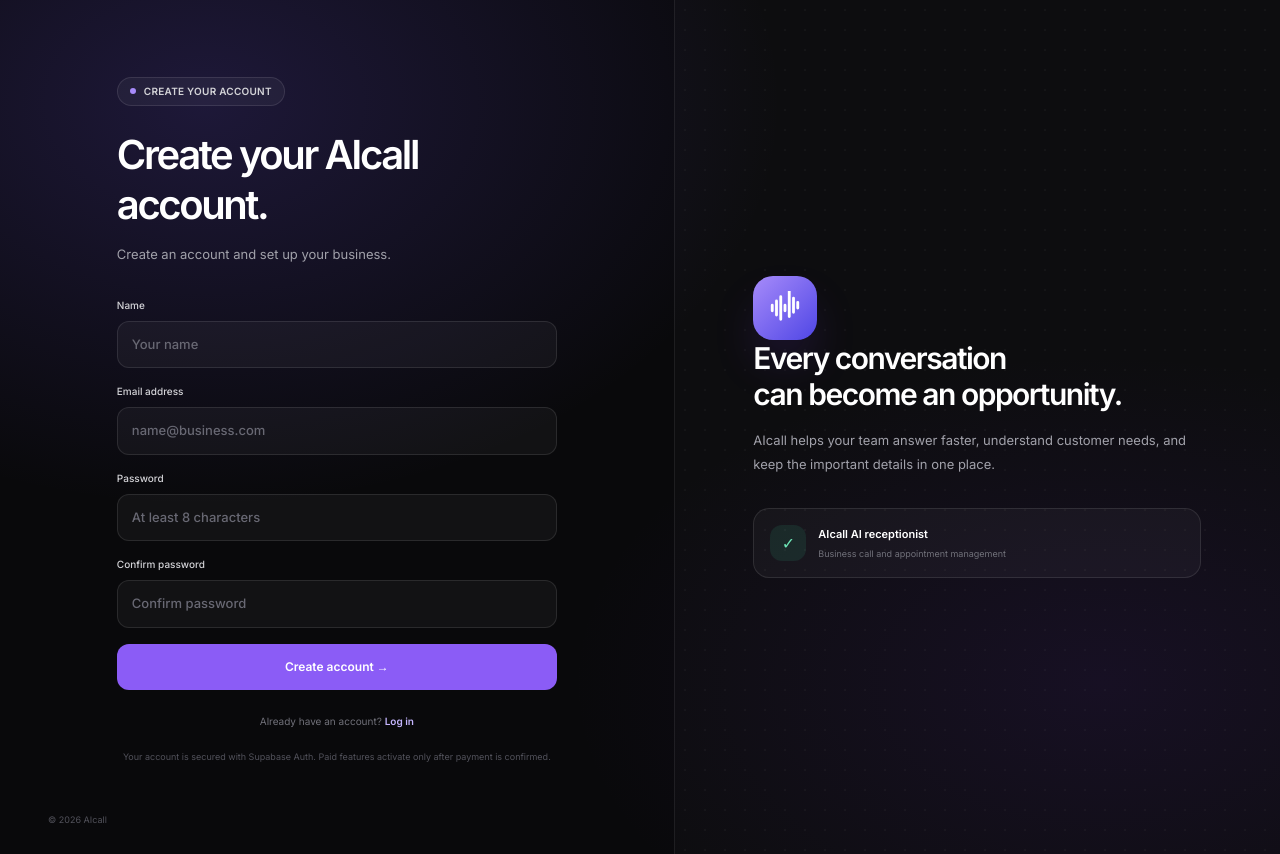
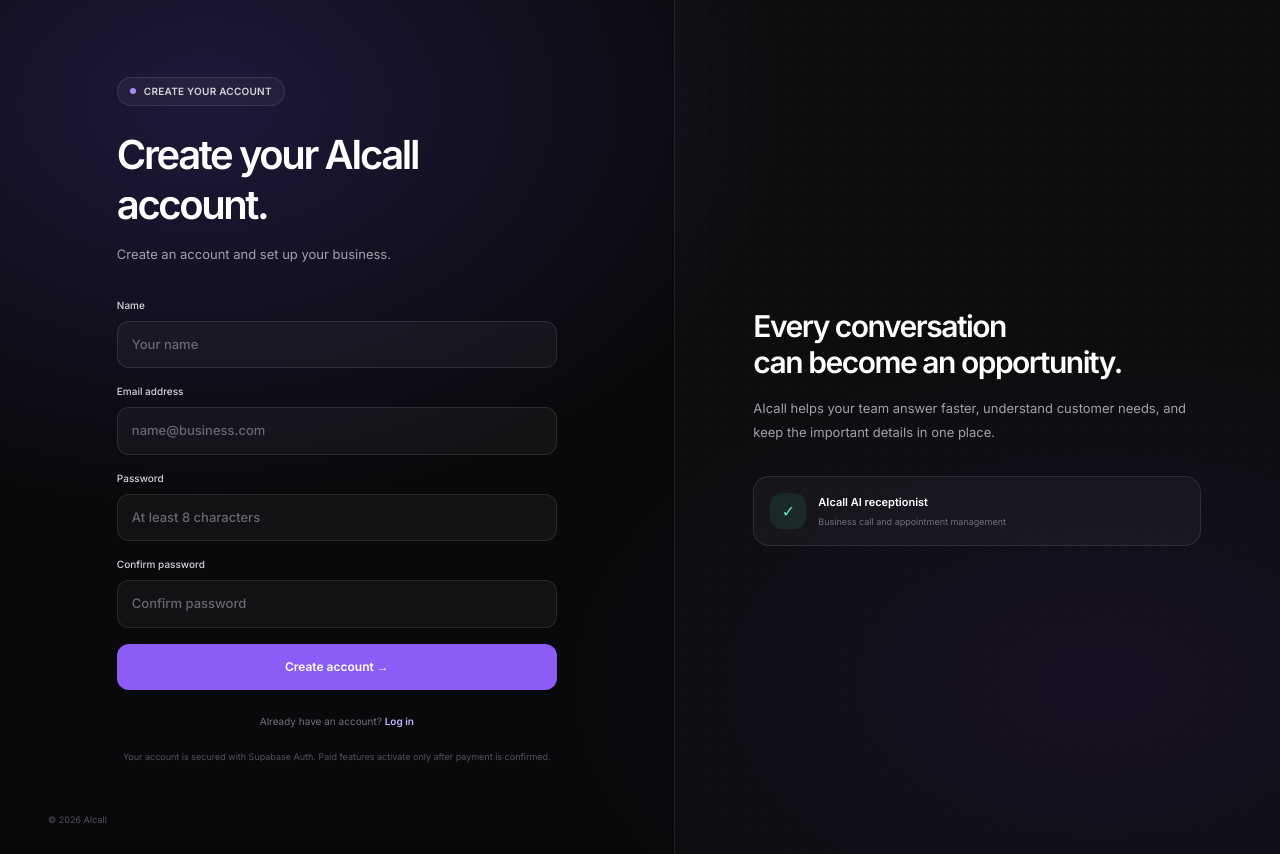
Before and after one commit to negustascook-star/chatcall, a website: page auth.html in a window 1280 px wide. Drawn offline with nearby package versions, Linux system fonts and the light colour scheme; no server answers.

Commit message:
Remove right-side logo from auth page

```diff
--- a/auth.html
+++ b/auth.html
@@ -36,7 +36,7 @@
     </section>
     <aside class="relative hidden items-center justify-center border-l border-white/[.07] bg-white/[.015] p-12 lg:flex">
       <div class="dots absolute inset-0 opacity-20"></div>
-      <div class="relative max-w-md"><div class="grid h-16 w-16 place-items-center rounded-[20px] bg-gradient-to-br from-violet-400 to-indigo-600 text-white shadow-2xl shadow-violet-600/30"><svg width="34" height="34" viewBox="0 0 24 24" fill="none" stroke="currentColor" stroke-width="2" stroke-linecap="round" aria-hidden="true"><path d="M3 10v4m3-7v10m3-13v16m3-10v4m3-16v20m3-13v10m3-7v4"/></svg></div><h2 class="mt-0 text-3xl font-semibold tracking-[-.05em]">Every conversation<br />can become an opportunity.</h2><p class="mt-4 text-[13px] leading-6 text-zinc-400">AIcall helps your team answer faster, understand customer needs, and keep the important details in one place.</p><div class="mt-8 flex items-center gap-3 rounded-2xl border border-white/10 bg-white/[.035] p-4"><span class="grid h-9 w-9 place-items-center rounded-xl bg-emerald-400/10 text-emerald-300">✓</span><div><div class="text-[11px] font-semibold">AIcall AI receptionist</div><div class="mt-1 text-[9px] text-zinc-500">Business call and appointment management</div></div></div></div>
+      <div class="relative max-w-md"><h2 class="mt-0 text-3xl font-semibold tracking-[-.05em]">Every conversation<br />can become an opportunity.</h2><p class="mt-4 text-[13px] leading-6 text-zinc-400">AIcall helps your team answer faster, understand customer needs, and keep the important details in one place.</p><div class="mt-8 flex items-center gap-3 rounded-2xl border border-white/10 bg-white/[.035] p-4"><span class="grid h-9 w-9 place-items-center rounded-xl bg-emerald-400/10 text-emerald-300">✓</span><div><div class="text-[11px] font-semibold">AIcall AI receptionist</div><div class="mt-1 text-[9px] text-zinc-500">Business call and appointment management</div></div></div></div>
     </aside>
   </main>
   <script src="https://cdn.jsdelivr.net/npm/@supabase/supabase-js@2"></script>
```
